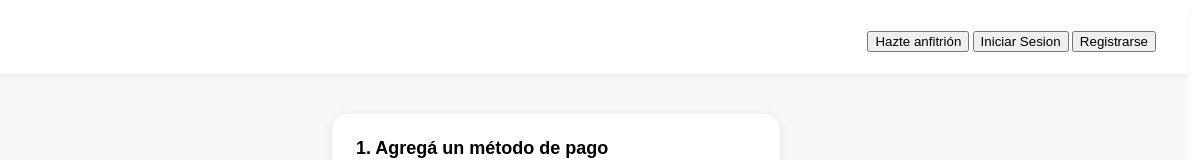
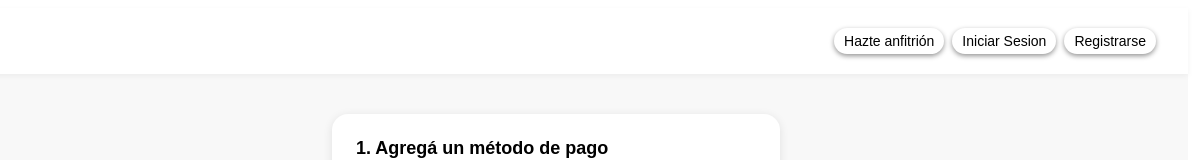
Before and after one commit to JuanmarDiez/TP_Airbnb_grupo1, a plain HTML site: page pages/confirmacionReserva.html in a window 1280 px wide. Shown: the top 160 px of the page, 84-1280 px from the left. Drawn offline with Linux system fonts and the light colour scheme.

Commit message:
Arreglo de confirmacion de la reserva

```diff
--- a/css/confirmacionReserva.css
+++ b/css/confirmacionReserva.css
@@ -229,3 +229,21 @@ header {
 .nav-links a.nuevo::after {
   display: inline-block;
 }
+
+/* Iconos derechos */
+.right-icons {
+    display: flex;
+    justify-content: center;
+    align-items: center;
+    gap: .5rem;
+}
+
+.right-icons button {
+    border: none;
+    background: none;
+    cursor: pointer;
+    font-size: 14px;
+    box-shadow: 0 2px 5px rgba(0,0,0,0.418);
+    padding: 5px 10px;
+    border-radius: 30px;
+}
--- a/js/components/header-component.js
+++ b/js/components/header-component.js
@@ -22,7 +22,7 @@ class SiteHeader extends HTMLElement {
         <a href="/pages/login.html" class="button">
           <button>Iniciar Sesion</button>
         </a>
-        <a href="/pages/registro.html" class="button">
+        <a href="./pages/registro.html" class="button">
           <button>Registrarse</button>
         </a>
       </div>
--- a/pages/confirmacionReserva.html
+++ b/pages/confirmacionReserva.html
@@ -10,13 +10,13 @@
 
 <body >
     <site-header></site-header>
-<div class="body-confirmacion">
-    <div>
 
-        <div class="card">
-            <h3>1. Agregá un método de pago</h3>
+    <div id="confirmacionContenedor" class="body-confirmacion">
+        <div>
+            <div class="card">
+                <h3>1. Agregá un método de pago</h3>
 
-                        <div class="payment-method-header">
+                <div class="payment-method-header">
                     <img src="https://cdn-icons-png.flaticon.com/512/633/633611.png" class="card-icon" alt="Tarjeta" />
                     <strong>Tarjeta de crédito o débito</strong>
                     <div class="card-logos">
@@ -46,8 +46,7 @@
 
                 <div class="radio-row">
                     <div class="pay-option-label">
-                        <img src="https://upload.wikimedia.org/wikipedia/commons/b/b5/PayPal.svg" alt="PayPal"
-                            height="20">
+                        <img src="https://upload.wikimedia.org/wikipedia/commons/b/b5/PayPal.svg" alt="PayPal" height="20">
                         <span>PayPal</span>
                     </div>
                     <input type="radio" name="payment" />
```
